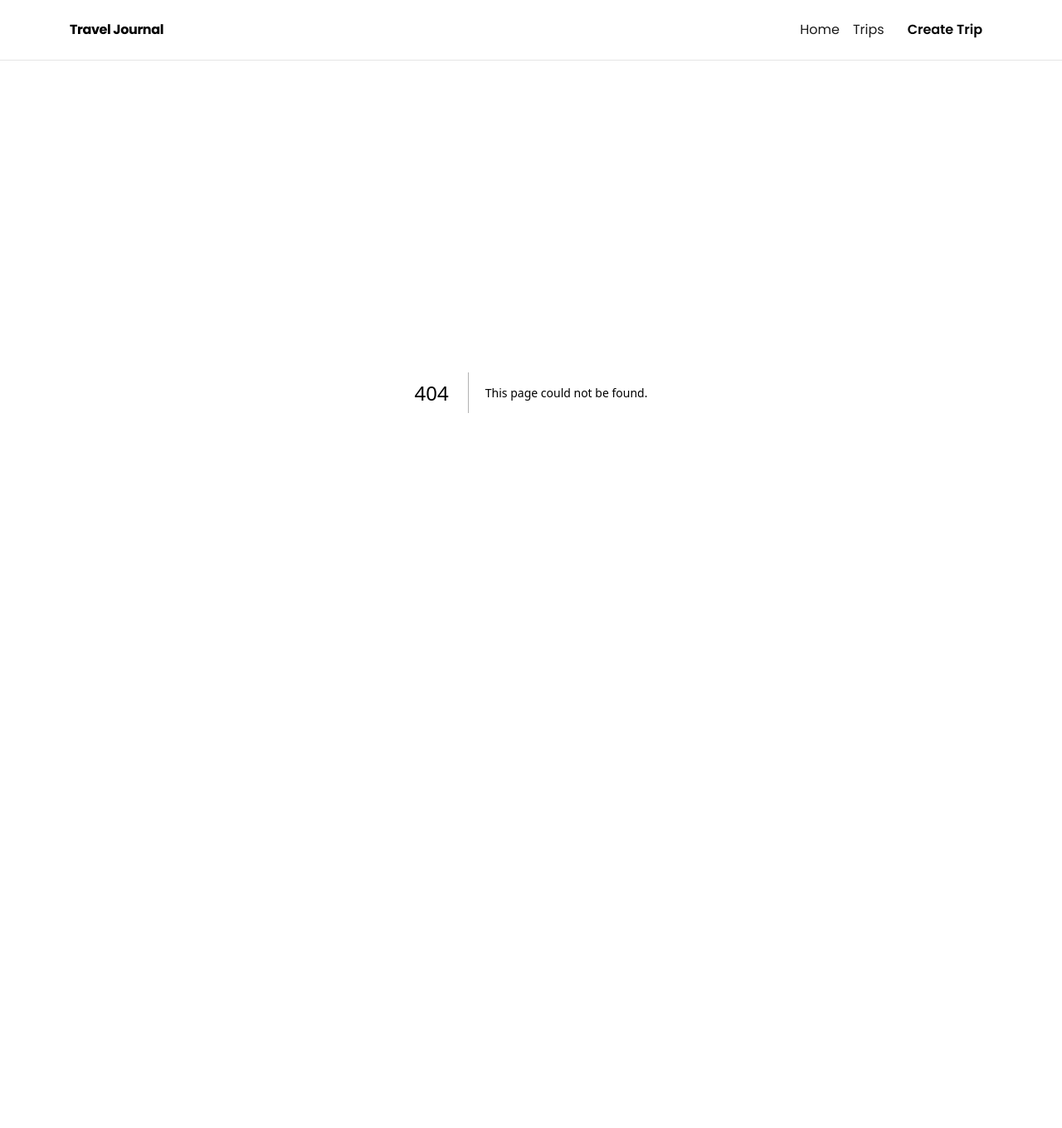
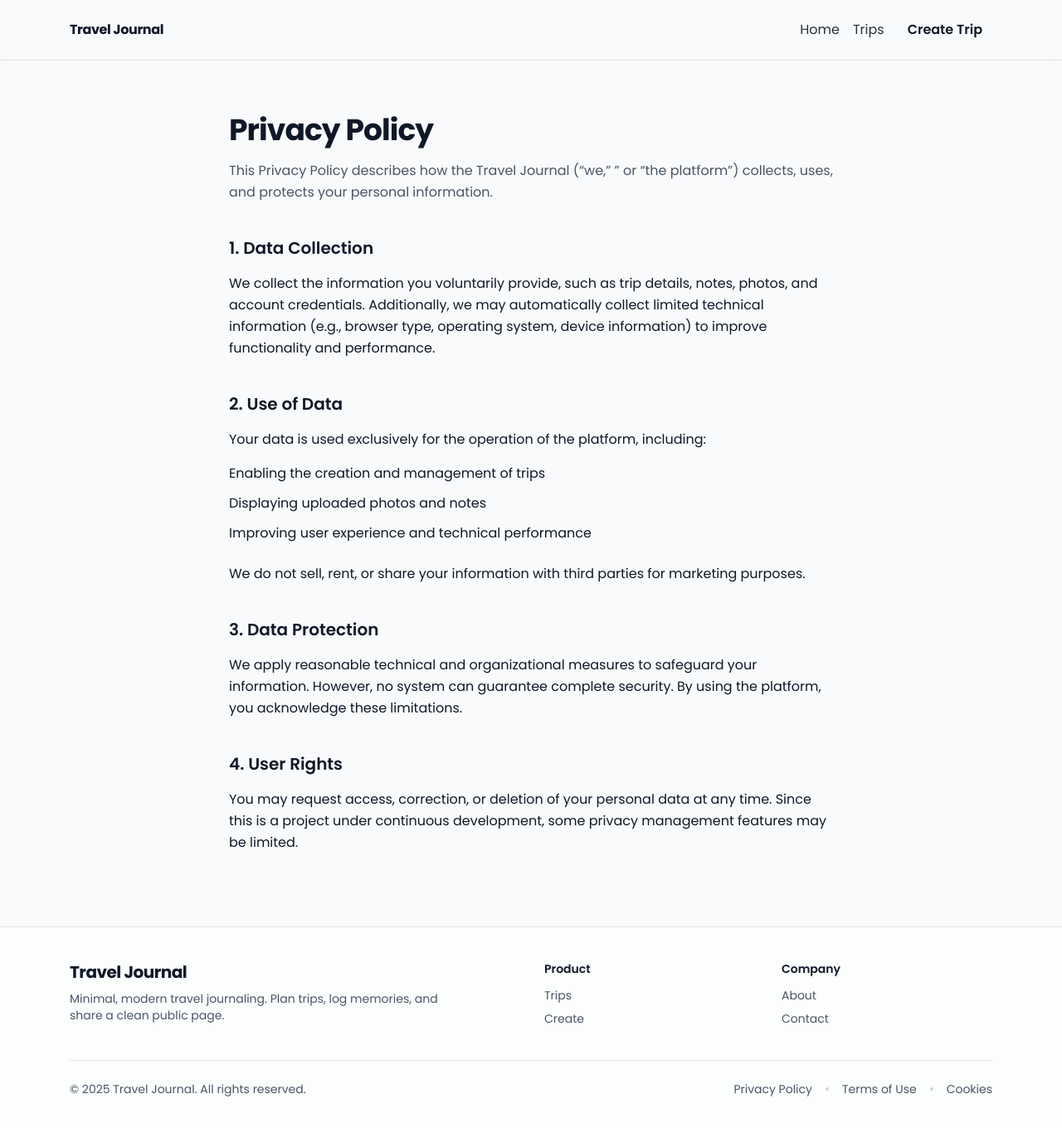
Before and after one commit to gabriellamsa/travel-journal, a Next.js app: page /footer/privacy in a window 1280 px wide. Before the commit this address had no page. Shown: the top 1360 px of the page at 83% size. Before the commit the page ends 873 px from the top, so only its background shows below. Built offline with nearby package versions, Linux system fonts and the light colour scheme.

Commit message:
feat(footer): add basic footer with privacy, terms, and cookies links

```diff
--- /dev/null
+++ b/src/app/footer/cookies/page.tsx
@@ -0,0 +1,5 @@
+import Cookies from "@/components/footer/Cookies";
+
+export default function CookiesPage() {
+  return <Cookies />;
+}
--- /dev/null
+++ b/src/app/footer/privacy/page.tsx
@@ -0,0 +1,5 @@
+import Privacy from "@/components/footer/Privacy";
+
+export default function PrivacyPage() {
+  return <Privacy />;
+}
--- /dev/null
+++ b/src/app/footer/terms/page.tsx
@@ -0,0 +1,5 @@
+import Terms from "@/components/footer/Terms";
+
+export default function TermsPage() {
+  return <Terms />;
+}
--- a/src/app/layout.tsx
+++ b/src/app/layout.tsx
@@ -2,6 +2,7 @@ import type { Metadata } from "next";
 import { Poppins } from "next/font/google";
 import "./globals.css";
 import Navbar from "@/components/nav/Navbar";
+import Footer from "@/components/footer/Footer";
 
 const font = Poppins({
   weight: ["100", "200", "300", "400", "500", "600", "700", "800", "900"],
@@ -26,6 +27,7 @@ export default function RootLayout({
         <div className="min-h-screen flex flex-col">
           <Navbar />
           <main className="flex-1">{children}</main>
+          <Footer />
         </div>
       </body>
     </html>
--- /dev/null
+++ b/src/components/footer/Cookies.tsx
@@ -0,0 +1,56 @@
+export default function Cookies() {
+  return (
+    <section className="mx-auto max-w-3xl px-5 py-16">
+      <h1 className="text-3xl font-bold tracking-tight md:text-4xl">
+        Cookies Policy
+      </h1>
+      <p className="mt-4 text-sm text-gray-600 md:text-base leading-relaxed">
+        This Cookies Policy explains how the Travel Journal uses cookies and
+        similar technologies.
+      </p>
+
+      <div className="prose prose-gray mt-10 max-w-none">
+        <h2 className="mt-8 mb-4 text-xl font-semibold">
+          1. What Are Cookies?
+        </h2>
+        <p className="mb-6 leading-relaxed">
+          Cookies are small text files stored on your device to enhance your
+          browsing experience and ensure proper functionality of the platform.
+        </p>
+
+        <h2 className="mt-10 mb-4 text-xl font-semibold">
+          2. Types of Cookies We Use
+        </h2>
+        <ul className="mb-6 space-y-3">
+          <li>
+            <strong>Essential Cookies</strong>: Required for core functionality,
+            such as authentication and session management.
+          </li>
+          <li>
+            <strong>Preference Cookies</strong>: Store user settings, such as
+            language or display options.
+          </li>
+          <li>
+            <strong>Performance Cookies</strong>: Collect anonymous data to help
+            us improve speed, reliability, and usability.
+          </li>
+        </ul>
+
+        <h2 className="mt-10 mb-4 text-xl font-semibold">3. Use of Cookies</h2>
+        <p className="mb-6 leading-relaxed">
+          We do not use cookies for advertising or third-party tracking. All
+          cookies are limited to platform functionality and user experience.
+        </p>
+
+        <h2 className="mt-10 mb-4 text-xl font-semibold">
+          4. Cookie Management
+        </h2>
+        <p className="mb-6 leading-relaxed">
+          You can manage or disable cookies through your browser settings.
+          However, disabling essential cookies may affect core functionality,
+          such as login sessions.
+        </p>
+      </div>
+    </section>
+  );
+}
--- /dev/null
+++ b/src/components/footer/Footer.tsx
@@ -0,0 +1,71 @@
+export default function Footer() {
+  return (
+    <footer className="border-t border-black/10 bg-white/60">
+      <div className="mx-auto max-w-6xl px-5 py-10">
+        <div className="grid gap-8 md:grid-cols-4">
+          <div className="md:col-span-2">
+            <div className="text-xl font-bold tracking-tight">
+              Travel Journal
+            </div>
+            <p className="mt-2 max-w-md text-sm text-gray-600">
+              Minimal, modern travel journaling. Plan trips, log memories, and
+              share a clean public page.
+            </p>
+          </div>
+
+          <div>
+            <div className="text-sm font-semibold text-gray-900">Product</div>
+            <ul className="mt-3 space-y-2 text-sm text-gray-600">
+              <li>
+                <a className="hover:underline" href="/trips">
+                  Trips
+                </a>
+              </li>
+              <li>
+                <a className="hover:underline" href="/create">
+                  Create
+                </a>
+              </li>
+            </ul>
+          </div>
+
+          <div>
+            <div className="text-sm font-semibold text-gray-900">Company</div>
+            <ul className="mt-3 space-y-2 text-sm text-gray-600">
+              <li>
+                <a className="hover:underline" href="/about">
+                  About
+                </a>
+              </li>
+              <li>
+                <a className="hover:underline" href="/contact">
+                  Contact
+                </a>
+              </li>
+            </ul>
+          </div>
+        </div>
+
+        <div className="mt-10 flex flex-col items-start justify-between gap-4 border-t border-black/10 pt-6 text-sm text-gray-600 md:flex-row md:items-center">
+          <p>
+            &copy; {new Date().getFullYear()} Travel Journal. All rights
+            reserved.
+          </p>
+          <div className="flex items-center gap-4">
+            <a href="/footer/privacy" className="hover:underline">
+              Privacy Policy
+            </a>
+            <span className="h-1 w-1 rounded-full bg-gray-300" />
+            <a href="/footer/terms" className="hover:underline">
+              Terms of Use
+            </a>
+            <span className="h-1 w-1 rounded-full bg-gray-300" />
+            <a href="/footer/cookies" className="hover:underline">
+              Cookies
+            </a>
+          </div>
+        </div>
+      </div>
+    </footer>
+  );
+}
--- /dev/null
+++ b/src/components/footer/Privacy.tsx
@@ -0,0 +1,53 @@
+export default function Privacy() {
+  return (
+    <section className="mx-auto max-w-3xl px-5 py-16">
+      <h1 className="text-3xl font-bold tracking-tight md:text-4xl">
+        Privacy Policy
+      </h1>
+      <p className="mt-4 text-sm text-gray-600 md:text-base leading-relaxed">
+        This Privacy Policy describes how the Travel Journal (“we,” ” or “the
+        platform”) collects, uses, and protects your personal information.
+      </p>
+
+      <div className="prose prose-gray mt-10 max-w-none">
+        <h2 className="mt-8 mb-4 text-xl font-semibold">1. Data Collection</h2>
+        <p className="mb-6 leading-relaxed">
+          We collect the information you voluntarily provide, such as trip
+          details, notes, photos, and account credentials. Additionally, we may
+          automatically collect limited technical information (e.g., browser
+          type, operating system, device information) to improve functionality
+          and performance.
+        </p>
+
+        <h2 className="mt-10 mb-4 text-xl font-semibold">2. Use of Data</h2>
+        <p className="mb-4 leading-relaxed">
+          Your data is used exclusively for the operation of the platform,
+          including:
+        </p>
+        <ul className="mb-6 space-y-3">
+          <li>Enabling the creation and management of trips</li>
+          <li>Displaying uploaded photos and notes</li>
+          <li>Improving user experience and technical performance</li>
+        </ul>
+        <p className="mb-6 leading-relaxed">
+          We do not sell, rent, or share your information with third parties for
+          marketing purposes.
+        </p>
+
+        <h2 className="mt-10 mb-4 text-xl font-semibold">3. Data Protection</h2>
+        <p className="mb-6 leading-relaxed">
+          We apply reasonable technical and organizational measures to safeguard
+          your information. However, no system can guarantee complete security.
+          By using the platform, you acknowledge these limitations.
+        </p>
+
+        <h2 className="mt-10 mb-4 text-xl font-semibold">4. User Rights</h2>
+        <p className="mb-6 leading-relaxed">
+          You may request access, correction, or deletion of your personal data
+          at any time. Since this is a project under continuous development,
+          some privacy management features may be limited.
+        </p>
+      </div>
+    </section>
+  );
+}
--- /dev/null
+++ b/src/components/footer/Terms.tsx
@@ -0,0 +1,52 @@
+export default function Terms() {
+  return (
+    <section className="mx-auto max-w-3xl px-5 py-16">
+      <h1 className="text-3xl font-bold tracking-tight md:text-4xl">
+        Terms of Use
+      </h1>
+      <p className="mt-4 text-sm text-gray-600 md:text-base leading-relaxed">
+        These Terms of Use (“Terms”) govern your access to and use of the Travel
+        Journal. By using the platform, you agree to comply with these Terms.
+      </p>
+
+      <div className="prose prose-gray mt-10 max-w-none">
+        <h2 className="mt-8 mb-4 text-xl font-semibold">
+          1. User Responsibility
+        </h2>
+        <p className="mb-6 leading-relaxed">
+          You are solely responsible for all content you upload or create,
+          including trips, photos, notes, and routes. You must not post any
+          material that infringes third-party rights (copyright, trademark, or
+          privacy).
+        </p>
+
+        <h2 className="mt-10 mb-4 text-xl font-semibold">
+          2. Platform Availability
+        </h2>
+        <p className="mb-6 leading-relaxed">
+          The Travel Journal is provided “as is” and “as available.” We do not
+          guarantee uninterrupted operation, error-free functionality, or
+          permanent data storage. Features may be updated, modified, or removed
+          at any time without prior notice.
+        </p>
+
+        <h2 className="mt-10 mb-4 text-xl font-semibold">3. Acceptable Use</h2>
+        <p className="mb-6 leading-relaxed">
+          You agree not to misuse the platform by engaging in unlawful
+          activities, attempting to gain unauthorized access, or disrupting its
+          normal operation. Violation of these Terms may result in suspension or
+          termination of access.
+        </p>
+
+        <h2 className="mt-10 mb-4 text-xl font-semibold">
+          4. Limitation of Liability
+        </h2>
+        <p className="mb-6 leading-relaxed">
+          To the maximum extent permitted by law, we are not liable for any
+          damages arising from the use or inability to use the platform,
+          including data loss, interruptions, or technical errors.
+        </p>
+      </div>
+    </section>
+  );
+}
```
